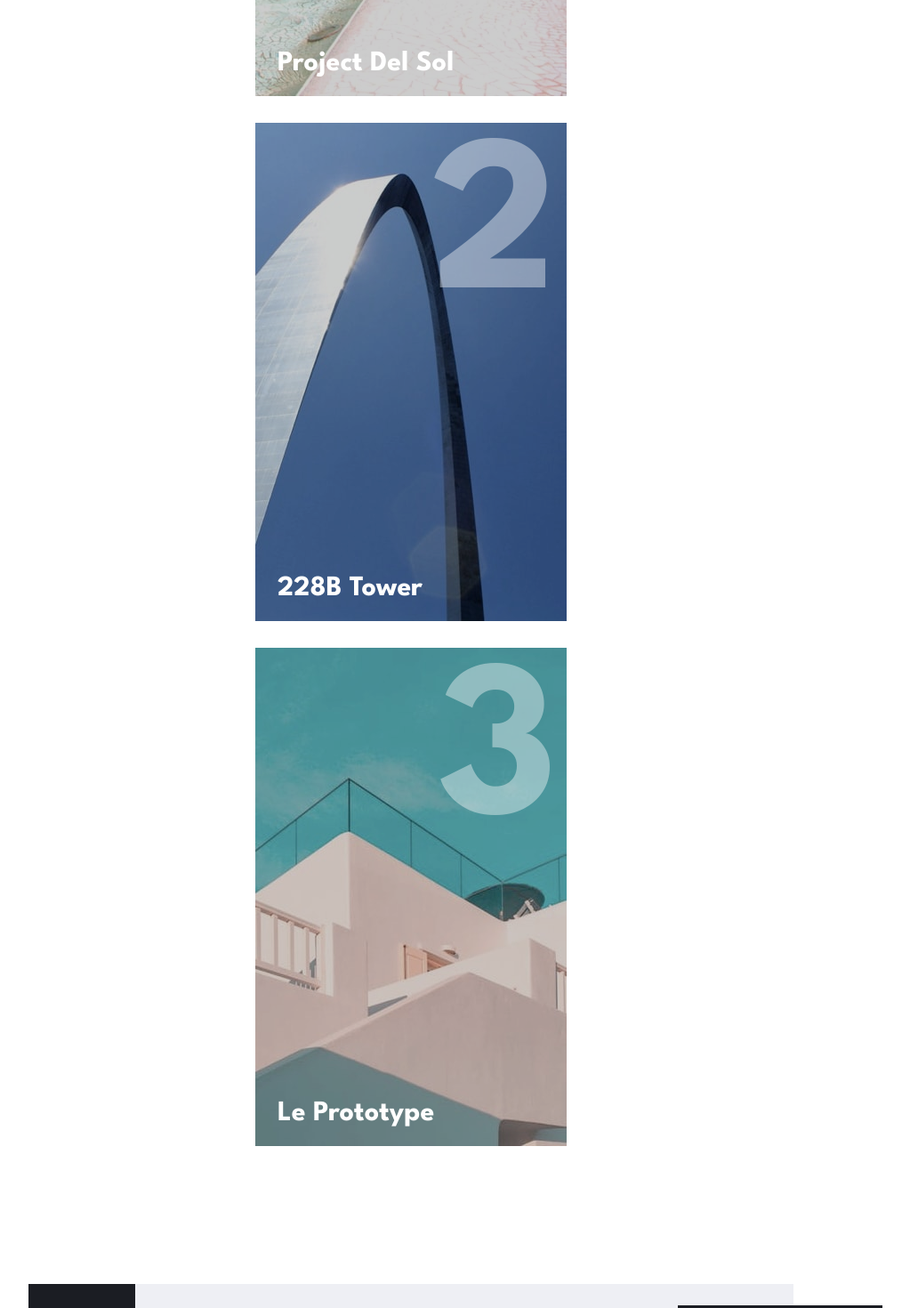
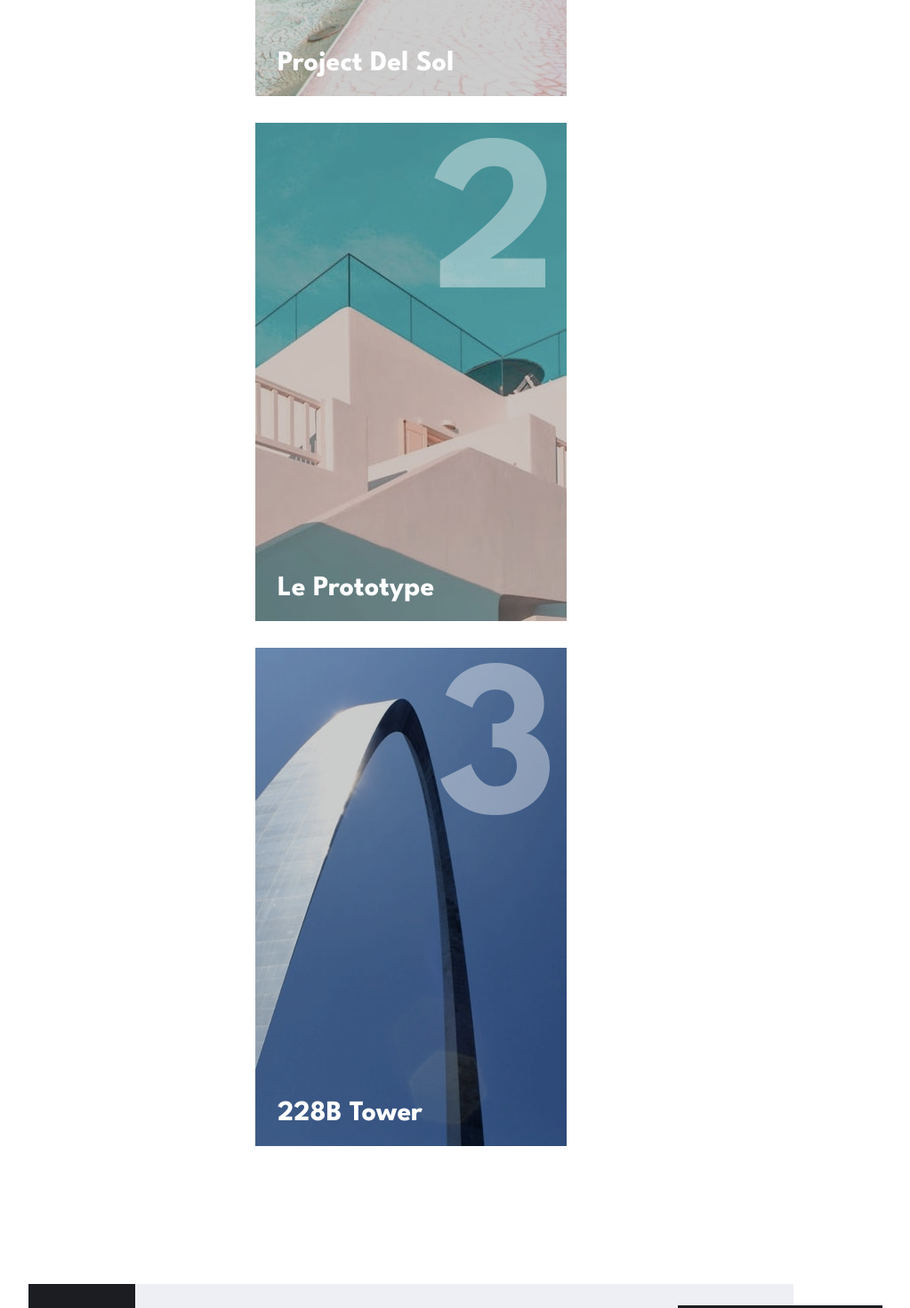
Before and after one commit to Braxton-Jones/arch-studio, a React (Vite) app: page / in a window 1280 px wide. Shown: the part 2740-4210 px from the top of the page at 89% size, without its empty margins (178-1201 px from the left). Built offline with nearby package versions, Linux system fonts and the light colour scheme.

Commit message:
"changes: styling"

```diff
--- a/src/App.jsx
+++ b/src/App.jsx
@@ -7,7 +7,7 @@ import MobileMenu from './components/MobileMenu';
 import logo from './assets/logo.svg';
 import hamburgerMenu from './assets/icons/icon-hamburger.svg';
 import { useState, useEffect } from 'react';
-import { BrowserRouter, Routes, Route, Link } from 'react-router-dom';
+import { BrowserRouter, Routes, Route, Link,} from 'react-router-dom';
 import { useMediaQuery } from 'react-responsive';
 
 function App() {
@@ -107,7 +107,7 @@ function App() {
 							className='footer-link-text'
 							onClick={handleScroll}
 						>
-							<p onClick={handleScroll}>Contact</p>
+							<p>Contact</p>
 						</Link>
 					</div>
 
--- a/src/data.js
+++ b/src/data.js
@@ -120,6 +120,7 @@ const data = {
 			},
 			title: 'Project Del Sol',
 			date: 'January 2016',
+			index: '1',
 		},
 
 		{
@@ -131,6 +132,7 @@ const data = {
 			},
 			title: 'Le Prototype',
 			date: 'October 2015',
+			index: '2',
 		},
 
 		{
@@ -142,6 +144,7 @@ const data = {
 			},
 			title: '228B Tower',
 			date: 'April 2015',
+			index: '3',
 		},
 
 		{
--- a/src/pages/Home.jsx
+++ b/src/pages/Home.jsx
@@ -1,58 +1,35 @@
 import "../sass/pages/_Home.scss"
 import {Link} from 'react-router-dom';
 import Slider from "../components/Slider";
-import delSolMobile from '../assets/portfolio/mobile/image-del-sol.jpg';
-import delSolTablet from '../assets/portfolio/tablet/image-del-sol.jpg';
-import delSolDesktop from '../assets/portfolio/desktop/image-del-sol.jpg';
-
-import prototypeMobile from '../assets/portfolio/mobile/image-prototype.jpg';
-import prototypeTablet from '../assets/portfolio/tablet/image-prototype.jpg';
-import prototypeDesktop from '../assets/portfolio/desktop/image-prototype.jpg';
-
-import tower228bMobile from '../assets/portfolio/mobile/image-228b.jpg';
-import tower228bTablet from '../assets/portfolio/tablet/image-228b.jpg';
-import tower228bDesktop from '../assets/portfolio/desktop/image-228b.jpg';
+import data from '../data';
 
 
 function Home(props){
-	const image = [
-		{
-			id: 1,
-			imageSources: {
-				mobile: delSolMobile,
-				tablet: delSolTablet,
-				desktop: delSolDesktop,
-			},
-			title: 'Project Del Sol',
-			date: 'January 2016',
-		},
+	const images = data.portfolio.filter((item) => item.id >= 4 && item.id <= 6);
 
-		{
-			id: 2,
-			imageSources: {
-				mobile: prototypeMobile,
-				tablet: prototypeTablet,
-				desktop: prototypeDesktop,
-			},
-			title: 'Le Prototype',
-			date: 'October 2015',
-		},
 
-		{
-			id: 3,
-			imageSources: {
-				mobile: tower228bMobile,
-				tablet: tower228bTablet,
-				desktop: tower228bDesktop,
-			},
-			title: '228B Tower',
-			date: 'April 2015',
+const featuredProjects = images.map(image => {
+	return (
+		<div className='grid' key={image.title}>
+			<img src={image.imageSources[props.deviceBreakpoint]} />
+			<h4>{image.title}</h4>
+			<h1 className='grid-index'>{image.index}</h1>
+		</div>
+	);
+})
+
+function handleScroll() {
+	window.scrollTo({
+		top: 0,
+		left: 0,
+		behavior: 'smooth',
+	});
 }
-	];
     return (
 			<section className='home'>
-				{props.deviceBreakpoint === "desktop" ?
-				<Slider/> :
+				{props.deviceBreakpoint === 'desktop' ? (
+					<Slider />
+				) : (
 					<section className='home-hero'>
 						<div>
 							<h1>Project Paramour</h1>
@@ -60,26 +37,27 @@ function Home(props){
 								Project made for an art museum near Southwest London. Project
 								Paramour is a statement of bold, modern architecture.
 							</p>
-						<Link to='/portfolio'>
+							<Link to='/portfolio' onClick={handleScroll}>
 								<button className='button'>See Our Portfolio</button>
 							</Link>
 						</div>
-				</section> }
+					</section>
+				)}
 
 				<span className='divider'></span>
 				<section className='home-body'>
-					<div className="home-body-content">
+					<div className='home-body-content'>
 						<h2>Welcome to Arch Studio</h2>
 						<p>
-						We have a unique network and skillset to help bring your projects to
-						life. Our small team of highly skilled individuals combined with our
-						large network put us in a strong position to deliver exceptional
-						results.
+							We have a unique network and skillset to help bring your projects
+							to life. Our small team of highly skilled individuals combined
+							with our large network put us in a strong position to deliver
+							exceptional results.
 						</p>
 						<p>
 							Over the past 10 years, we have worked on all kinds of projects.
-						From stations to high-rise buildings, we create spaces that inspire
-						and delight.
+							From stations to high-rise buildings, we create spaces that
+							inspire and delight.
 						</p>
 						<p>
 							We work closely with our clients so that we understand the
@@ -97,38 +75,27 @@ function Home(props){
 							<br />
 							big ideas
 						</h1>
-						<Link to="/about">
+						<Link to='/about' onClick={handleScroll}>
 							<button className='button'>About Us</button>
 						</Link>
 					</div>
 				</section>
 
 				<section className='home-projects'>
-					<div className="home-projects-title">
+					<div className='home-projects-title'>
 						<h2>Featured</h2>
-						<Link to={"/portfolio"}>
-							<button className='button' id="hidden-lg">See All</button>
+						<Link to='/portfolio' onClick={handleScroll}>
+							<button className='button' id='hidden-lg'>
+								See All
+							</button>
 						</Link>
-
 					</div>
 
 					<div className='home-projects-grid'>
-						<div className='grid'>
-							<img src={image[0].imageSources[props.deviceBreakpoint]} />
-							<h4>Project Del Sol</h4>
-							<h1 className="grid-index">1</h1>
-						</div>
-						<div className='grid'>
-							<img src={image[2].imageSources[props.deviceBreakpoint]} />
-							<h4>228B Tower</h4>
-							<h1 className="grid-index">2</h1>
-						</div>
-						<div className='grid'>
-							<img src={image[1].imageSources[props.deviceBreakpoint]} />
-							<h4>Le Prototype</h4>
-							<h1 className="grid-index">3</h1>
-						</div>
-						<button className='button' id="hidden-sm">See All</button>
+						{featuredProjects}
+						<button className='button' id='hidden-sm'>
+							See All
+						</button>
 					</div>
 				</section>
 			</section>
--- a/src/pages/Portfolio.jsx
+++ b/src/pages/Portfolio.jsx
@@ -1,5 +1,5 @@
 import "../sass/pages/_Portfolio.scss"
-import data from "../data"
+import data from '../data';
 
 
 
--- a/src/sass/misc/_reset.scss
+++ b/src/sass/misc/_reset.scss
@@ -139,3 +139,7 @@ form textarea:focus,
 form button:focus {
   outline: none;
 }
+
+button:visited {
+  text-decoration: none;
+}
--- a/src/sass/pages/_Home.scss
+++ b/src/sass/pages/_Home.scss
@@ -129,6 +129,7 @@
 				width: 100%;
 				display: flex;
 				justify-content: center;
+				text-decoration: none;
 			}
 		}
 
```
Also changed, not shown: 5 other files (tests, documents, lock files or other folders). Lines whose indentation alone changed are shown as unchanged.
